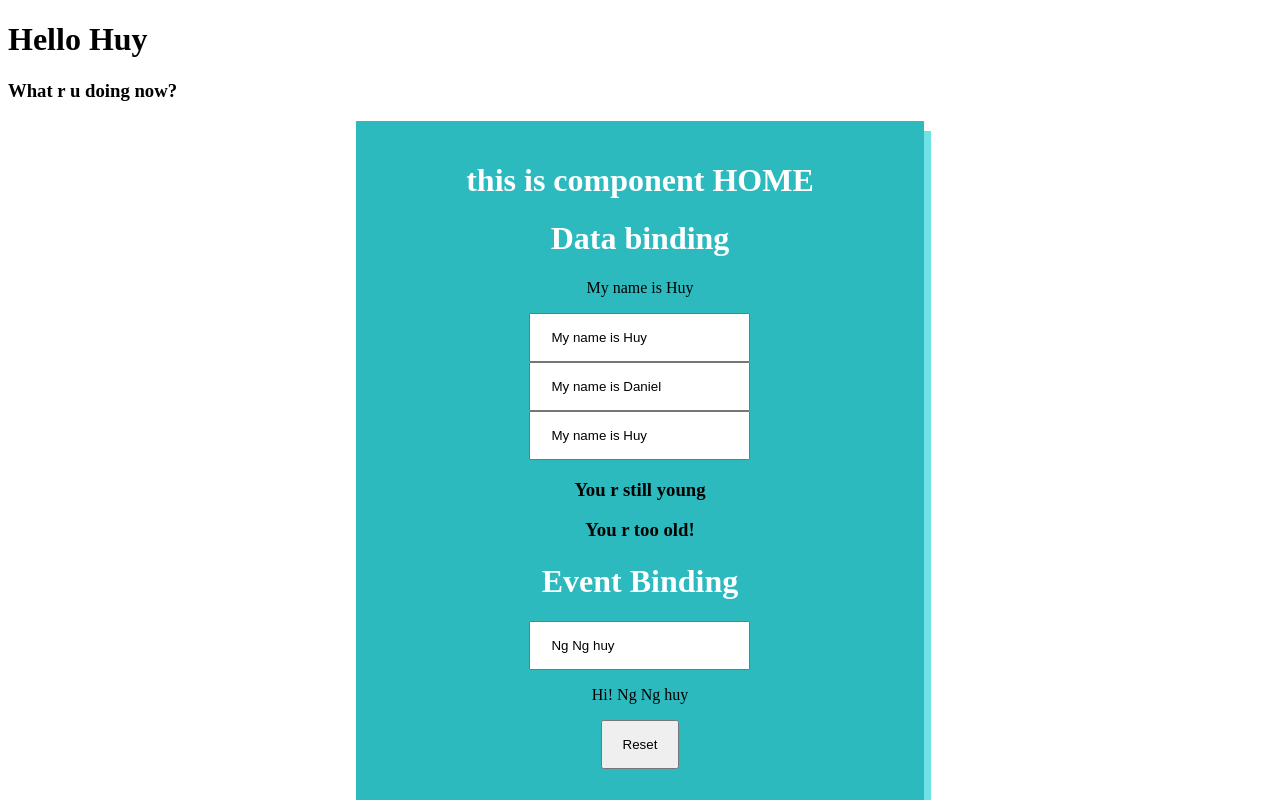
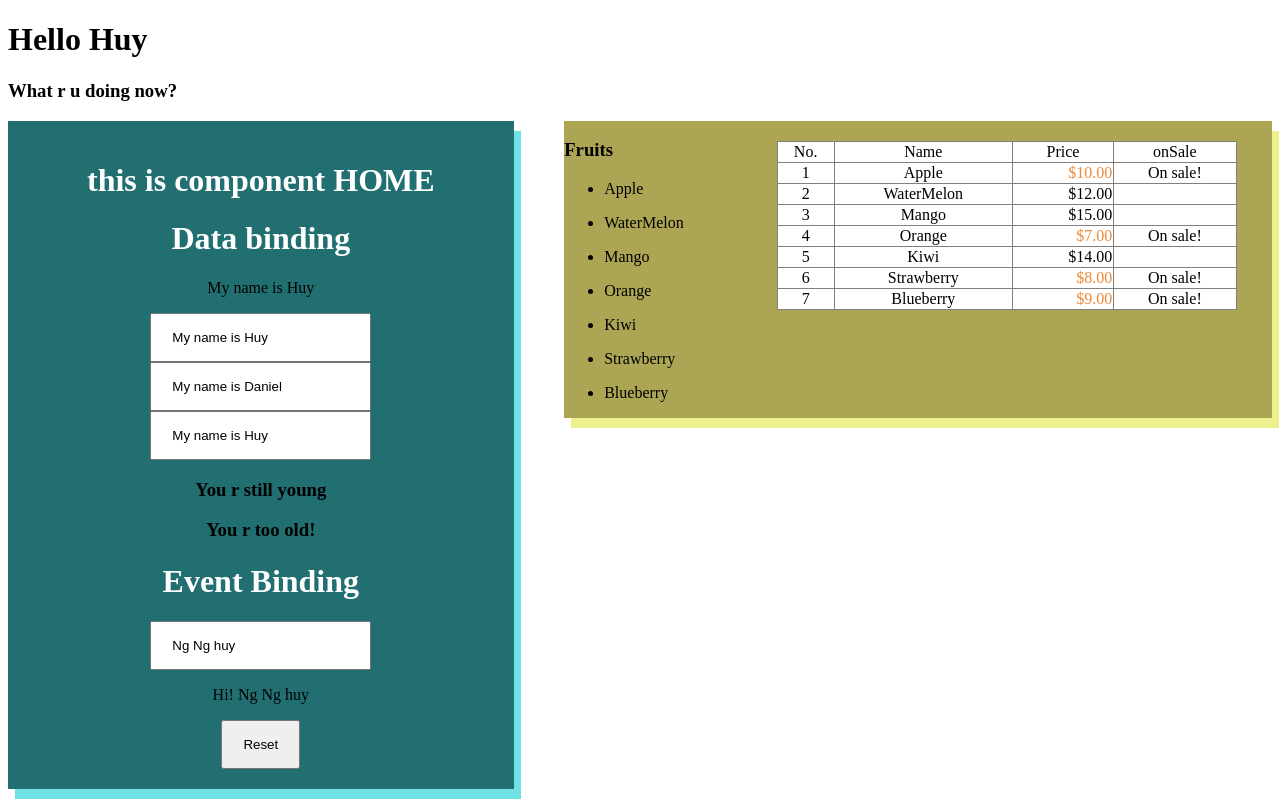
Before and after one commit to elvizhuy/Angular14, an Angular app: page / in a window 1280 px wide. Shown: the top 800 px of the page. Built offline with nearby package versions, Linux system fonts and the light colour scheme.

Commit message:
ng for object

```diff
--- a/src/app/home/home.component.html
+++ b/src/app/home/home.component.html
@@ -25,12 +25,38 @@
   <button (click)="resetName()">Reset</button>
 </div>
 
-<div class="learning 2">
-  <h3>Fruits</h3>
-  <table>
+<div class="learning2">
+  <div id="fruit-learning">
+    <div id="fruitList">
+      <h3>Fruits</h3>
+      <ul *ngFor="let fruit of Fruits">
+        <li value="{{fruit}}">{{fruit}}</li>
+      </ul>
+    </div>
+    <div id="tableFruit">
+      <table class="table" border="1">
+        <thead>
+          <tr>
+            <td>No.</td>
+            <td>Name</td>
+            <td>Price</td>
+            <td>onSale</td>
+          </tr>
+        </thead>
+        <tbody *ngFor="let fruit of fruitObject let i = index">
+          <tr >
+            <td>{{i+1}}</td>
+            <td>{{fruit.name}}</td>
+            <td class="right"><span [ngClass]="{'oddNum': fruit.price <= 10}">{{fruit.price | currency}}</span></td>
+            <td><span *ngIf="fruit.sale">On sale!</span></td>
+          </tr>
+        </tbody>
+      </table>
+    </div>
+  </div>
 
-  </table>
-
+</div>
+<div id="cityList">
   <h3>City</h3>
   <select id="city" (change)="changeCity($event)">
     <option *ngFor="let data of CountryData" value="{{data.city}}">{{data.city}}</option>
--- a/src/app/home/home.component.scss
+++ b/src/app/home/home.component.scss
@@ -1,18 +1,55 @@
+
+body{
+  display: flex;
+}
+
 .learning{
-  background-color: rgb(44, 186, 190);
-  width: 45%;
+  background-color: rgb(34, 111, 114);
+  width: 40%;
   margin: auto;
   text-align: center;
   box-shadow: 7px 10px rgb(112, 226, 230);
   height: auto;
   padding: 20px 0;
+  display: inline-block;
 }
 .learning2{
-  float: left;
+  background-color:rgb(172, 166, 84);
+  width: 56%;
+  display: inline-block;
+  float: right;
+  text-align: center;
+  box-shadow: 7px 10px rgb(238, 240, 142);
 }
 h1{
   color: white;
 }
-input,button{
+input,button,select{
   padding: 15px 20px;
 }
+
+#fruitList {
+  float: left;
+  text-align: left;
+  width: 25%;
+  margin: 0;
+  display: inline-block;
+}
+#tableFruit{
+  width: 65%;
+  display: inline-block;
+}
+table{
+  text-align: center;
+  width: 100%;
+  background-color: white;
+  margin-top: 20px;
+  border-collapse: collapse;
+}
+
+.oddNum{
+  color: rgb(238, 136, 52);
+}
+.right{
+  text-align: right;
+}
--- a/src/app/home/home.component.ts
+++ b/src/app/home/home.component.ts
@@ -11,6 +11,26 @@ export class HomeComponent implements OnInit {
   public subName = 'My name is Daniel';
   public titleName = 'Elviz';
   public age = 25;
+
+  public Fruits = [
+    'Apple',
+    'WaterMelon',
+    'Mango',
+    'Orange',
+    'Kiwi',
+    'Strawberry',
+    'Blueberry',
+  ];
+
+  public fruitObject = [
+    {name:'Apple',price:10,sale:true},
+    {name:'WaterMelon',price:12,sale:false},
+    {name:'Mango',price:15,sale:false},
+    {name:'Orange',price:7,sale:true},
+    {name:'Kiwi',price:14,sale:false},
+    {name:'Strawberry',price:8,sale:true},
+    {name:'Blueberry',price:9,sale:true},
+]
 
   public CountryData = [
     {
```
